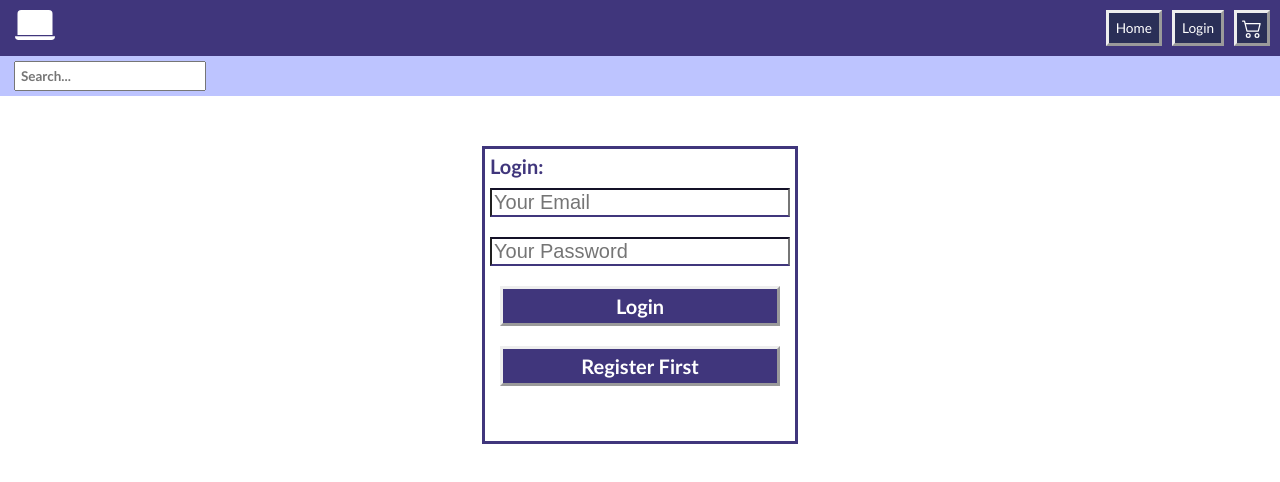
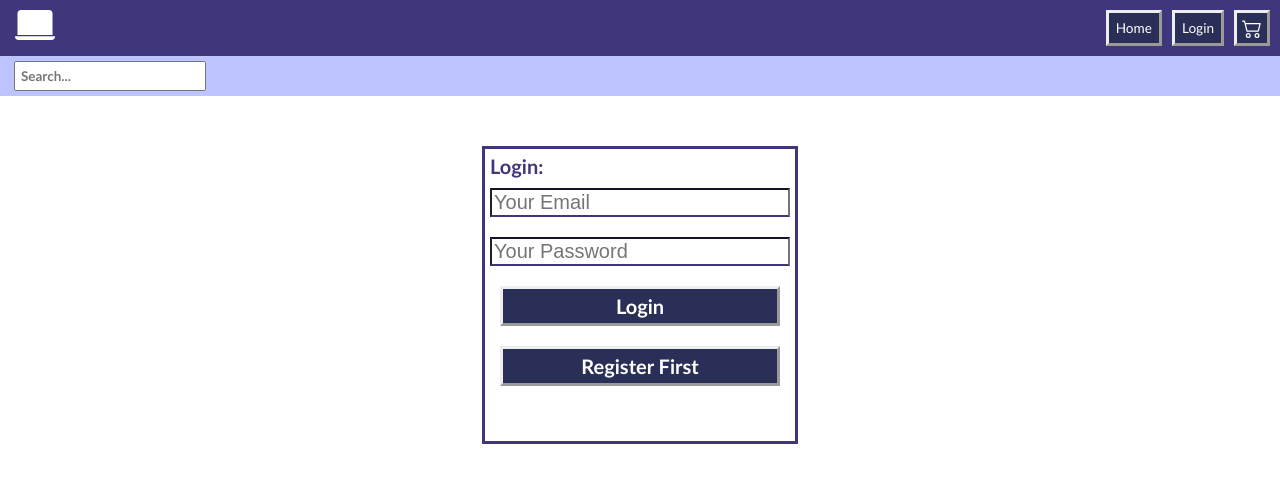
Before and after one commit to C6-OmarAlduais/MERAKI_Academy_Project_4, a React (Create React App) app in the folder frontend/: page /login in a window 1280 px wide. Shown: the top 482 px of the page. Built offline with nearby package versions, Linux system fonts and the light colour scheme.

Commit message:
create products

```diff
--- a/frontend/src/components/Admins/Create/style.css
+++ b/frontend/src/components/Admins/Create/style.css
@@ -17,7 +17,7 @@
     font-family: "Trebuchet MS" , Verdana, Helvetica, Sans-Serif;
 }
 .button {
-    background: #40367C;
+    background: #2A2F57;
     color: white;
     font-size: unset;
     font-weight: 700;
--- a/frontend/src/components/Admins/UpdateProduct/style.css
+++ b/frontend/src/components/Admins/UpdateProduct/style.css
@@ -16,7 +16,7 @@
     font-family: "Trebuchet MS" , Verdana, Helvetica, Sans-Serif;
 }
 .button {
-    background: #40367C;
+    background: #2A2F57;
     color: white;
     font-size: unset;
     font-weight: 700;
--- a/frontend/src/components/Cart/style.css
+++ b/frontend/src/components/Cart/style.css
@@ -21,7 +21,7 @@
     color: #2A2F57;
 }
 .button-delete1 {
-    background: #40367C;
+    background: #2A2F57;
     color: white;
     font-size: unset;
     font-weight: 700;
--- a/frontend/src/components/Login/style.css
+++ b/frontend/src/components/Login/style.css
@@ -18,7 +18,7 @@
 
 }
 .button {
-    background: #40367C;
+    background: #2A2F57;
     color: white;
     font-size: unset;
     font-weight: 700;
--- a/frontend/src/components/Navbar/index.js
+++ b/frontend/src/components/Navbar/index.js
@@ -18,8 +18,7 @@ const Navbar = () => {
       }
     return (
         <div className="nav">
-
-            <svg onClick={() => navigate(`/cart`)}  width="20" height="20" fill="white" className="cart2" viewBox="0 0 16 16">
+            <svg onClick={() => navigate(`/cart`)} xmlns="http://www.w3.org/2000/svg" width="20" height="20"  className="cart2" viewBox="0 0 16 16">
   <path d="M0 2.5A.5.5 0 0 1 .5 2H2a.5.5 0 0 1 .485.379L2.89 4H14.5a.5.5 0 0 1 .485.621l-1.5 6A.5.5 0 0 1 13 11H4a.5.5 0 0 1-.485-.379L1.61 3H.5a.5.5 0 0 1-.5-.5zM3.14 5l1.25 5h8.22l1.25-5H3.14zM5 13a1 1 0 1 0 0 2 1 1 0 0 0 0-2zm-2 1a2 2 0 1 1 4 0 2 2 0 0 1-4 0zm9-1a1 1 0 1 0 0 2 1 1 0 0 0 0-2zm-2 1a2 2 0 1 1 4 0 2 2 0 0 1-4 0z"/>
 
 </svg>
--- a/frontend/src/components/Navbar/style.css
+++ b/frontend/src/components/Navbar/style.css
@@ -29,7 +29,10 @@
     margin: 5px;
     border: outset;
     padding: 5px;
+    fill:white
 }
-.cart2:focus{
-    color: white
+.cart2:hover{
+    color: #2A2F57;
+    background-color: white;
+    fill:#2A2F57
 }
--- a/frontend/src/components/Products/index.js
+++ b/frontend/src/components/Products/index.js
@@ -32,7 +32,6 @@ const Products = () => {
     return currentQty;
   };
 
-//   console.log(' allProducts.length:',  allProducts.length)
 
   let page = 0
   const nextPage = () => {
@@ -43,7 +42,6 @@ const Products = () => {
 
     } else{
         page = page + 1
-        console.log(page);
         getAllProducts()
         return page
     }
@@ -53,17 +51,14 @@ const Products = () => {
   const prePage = () => {
     if(page <= 0){
         page = 0
-        console.log(page);
         getAllProducts()
         return page
     } else{
     page = page - 1
-    console.log(page);
     getAllProducts()
     return page
     }
   }
-  console.log(page);
 
   const getAllProducts = async () => {
     setLoading(true);
```
Also changed, not shown: 1 other file (tests, documents, lock files or other folders).
